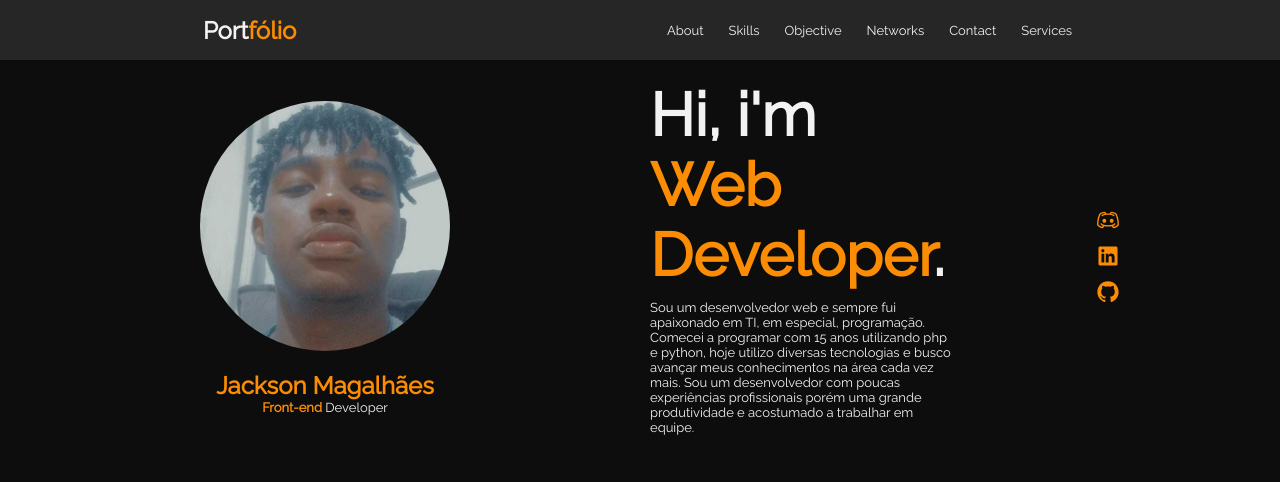
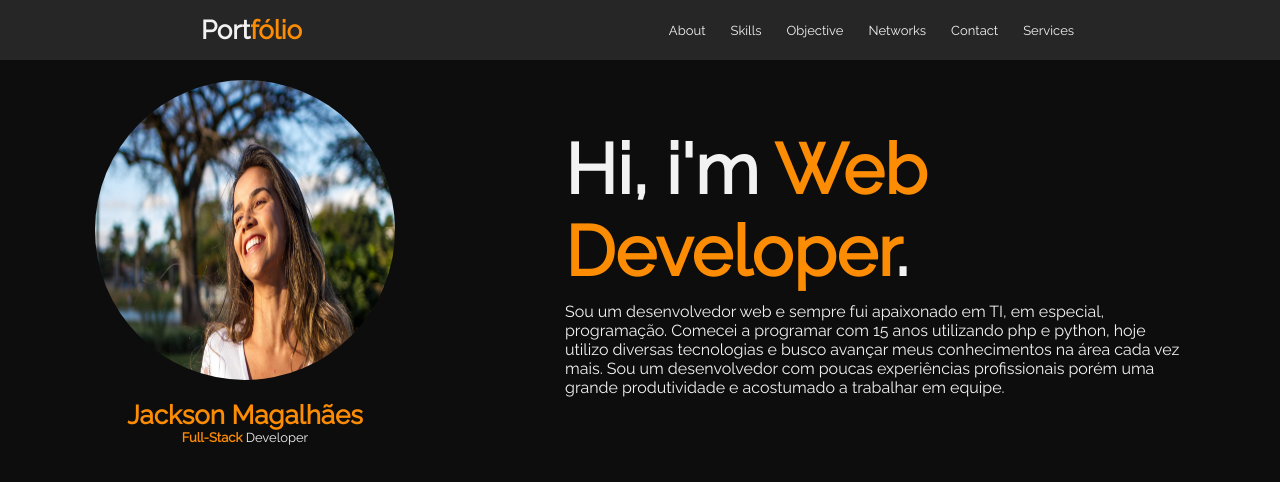
Before and after one commit to Jackson-SM/Portfolio, a React (Vite) app: page / in a window 1280 px wide. Shown: the top 482 px of the page. Built offline with nearby package versions, Linux system fonts and the light colour scheme.

Commit message:
refactor: Section hero modified

```diff
--- a/src/components/Navbar/components/LinksNavbar/styles.ts
+++ b/src/components/Navbar/components/LinksNavbar/styles.ts
@@ -18,10 +18,10 @@ export const ContainerLinks = styled('div', {
   variants: {
     OpenMinimizedNavbar: {
       false: {
-        top: '100%',
+        left: '-100%',
       },
       true: {
-        top: '0',
+        left: '0',
       },
     },
   },
--- a/src/components/Navbar/styles.ts
+++ b/src/components/Navbar/styles.ts
@@ -50,6 +50,8 @@ export const StyledNavbar = styled('nav', {
       background: 'rgba(33, 33, 33, 0.92)',
       width: '100%',
 
+      top: 0,
+
       [`& ${ButtonOpenOrClosedNavbar}`]: {
         display: 'flex',
       },
--- a/src/components/TextColor/index.tsx
+++ b/src/components/TextColor/index.tsx
@@ -1,12 +1,10 @@
 import React from 'react';
 
-import { StyledTextColor, StyledTextColorSpan } from './styles';
+import { StyledTextColor } from './styles';
 
-type PropsTextColor = React.ComponentProps<typeof StyledTextColor>;
+type PropsTextColor = React.ComponentProps<typeof StyledTextColor> & {
+  as?: React.ElementType;
+};
 export function TextColor({ children, ...props }: PropsTextColor) {
   return <StyledTextColor {...props}>{children}</StyledTextColor>;
 }
-
-export function TextColorSpan({ children, ...props }: PropsTextColor) {
-  return <StyledTextColorSpan {...props}>{children}</StyledTextColorSpan>;
-}
--- a/src/components/TextColor/styles.ts
+++ b/src/components/TextColor/styles.ts
@@ -31,5 +31,3 @@ const TextColorCss = {
 };
 
 export const StyledTextColor = styled('h1', TextColorCss);
-
-export const StyledTextColorSpan = styled('span', TextColorCss);
--- a/src/config/stitches.config.ts
+++ b/src/config/stitches.config.ts
@@ -21,10 +21,10 @@ export const { styled, globalCss, keyframes, theme, createTheme } = createStitch
     fontSizes: {
       1: '12px',
       2: '13px',
-      3: '18px',
-      4: '24px',
+      3: '16px',
+      4: '26px',
       5: '35px',
-      6: '60px',
+      6: '70px',
     },
     transitions: {
       transitionsLow: 'all ease 130ms',
--- a/src/pages/Home/components/SectionHero/index.tsx
+++ b/src/pages/Home/components/SectionHero/index.tsx
@@ -1,47 +1,23 @@
 import { DiscordLogoIcon, LinkedInLogoIcon, GitHubLogoIcon } from '@radix-ui/react-icons';
 import React from 'react';
 
-import photo from '../../../../assets/photo.jpeg';
-import { LinkRedirect } from '../../../../components/LinkRedirect';
-import { TextColor, TextColorSpan } from '../../../../components/TextColor';
-import {
-  ContainerApresentation,
-  ContainerApresentationInfo,
-  ContainerHero,
-  ContainerInfo,
-  ContainerNetworks,
-  ContainerPersonInfo,
-  StyledPhoto,
-} from './styles';
+import photo from '../../../../assets/photo_2.jpg';
+import { TextColor } from '../../../../components/TextColor';
+import { ContainerApresentation, ContainerHero, ContainerInfo, ContainerPersonInfo, StyledPhoto } from './styles';
 
 export function SectionHero() {
   return (
     <ContainerHero>
       <ContainerApresentation>
-        <ContainerApresentationInfo>
         <TextColor size="large_xx">
           Hi, i'm <strong>Web Developer</strong>.
         </TextColor>
-          <TextColorSpan size="small_low">
+        <TextColor size="small" as="span">
           Sou um desenvolvedor web e sempre fui apaixonado em TI, em especial, programação. Comecei a programar com 15
           anos utilizando php e python, hoje utilizo diversas tecnologias e busco avançar meus conhecimentos na área
           cada vez mais. Sou um desenvolvedor com poucas experiências profissionais porém uma grande produtividade e
           acostumado a trabalhar em equipe.
-          </TextColorSpan>
-        </ContainerApresentationInfo>
-        <ContainerNetworks>
-          <LinkRedirect href="https://discord.com/channels/@me/718871532864143517" target="__blank">
-            <DiscordLogoIcon />
-          </LinkRedirect>
-
-          <LinkRedirect href="https://www.linkedin.com/in/jackson-magalhaes/" target="__blank">
-            <LinkedInLogoIcon />
-          </LinkRedirect>
-
-          <LinkRedirect href="https://github.com/Jackson-SM" target="__blank">
-            <GitHubLogoIcon />
-          </LinkRedirect>
-        </ContainerNetworks>
+        </TextColor>
       </ContainerApresentation>
 
       <ContainerInfo>
@@ -50,9 +26,9 @@ export function SectionHero() {
           <TextColor size="medium" css={{ marginTop: '20px' }}>
             <strong>Jackson Magalhães</strong>
           </TextColor>
-          <TextColorSpan size="small_low">
-            <strong>Front-end</strong> Developer
-          </TextColorSpan>
+          <TextColor size="small_low" as="span">
+            <strong>Full-Stack</strong> Developer
+          </TextColor>
         </ContainerPersonInfo>
       </ContainerInfo>
     </ContainerHero>
--- a/src/pages/Home/components/SectionHero/styles.ts
+++ b/src/pages/Home/components/SectionHero/styles.ts
@@ -10,7 +10,8 @@ export const ContainerHero = styled('div', {
   gap: 20,
 
   '@large': {
-    flexDirection: 'column',
+    flexDirection: 'column-reverse',
+    gap: 50,
   },
 });
 
@@ -18,36 +19,28 @@ export const ContainerInfo = styled('div', {
   display: 'flex',
   alignItems: 'center',
   justifyContent: 'center',
-  flexBasis: '50%',
   gap: 20,
 });
 
 export const ContainerApresentation = styled('div', {
   display: 'flex',
-  flexDirection: 'row',
   justifyContent: 'center',
-  flexBasis: '50%',
-  width: '100%',
+  flexDirection: 'column',
+  alignItems: 'center',
+
+  maxWidth: '50%',
+
+  gap: 10,
 
   '@large': {
-    flexDirection: 'column-reverse',
-  },
-});
-
-export const ContainerApresentationInfo = styled('div', {
-  display: 'flex',
-  flexDirection: 'column',
-  gap: 10,
-  flexBasis: '50%',
-
-  '@large': {
+    maxWidth: '80%',
     textAlign: 'center',
   },
 });
 
 export const StyledPhoto = styled('img', {
-  width: 250,
-  height: 250,
+  width: 300,
+  height: 300,
 
   borderRadius: '100%',
 
@@ -60,8 +53,6 @@ export const ContainerNetworks = styled('div', {
   flexDirection: 'column',
   alignItems: 'center',
   justifyContent: 'center',
-
-  flexBasis: '50%',
 
   borderRadius: 5,
 
```
Also changed, not shown: src/pages/Home/components/Footer/index.tsx (added, +23 -0 lines), .eslintrc.json, src/assets/photo_2.jpg (added). Lines whose indentation alone changed are shown as unchanged.
